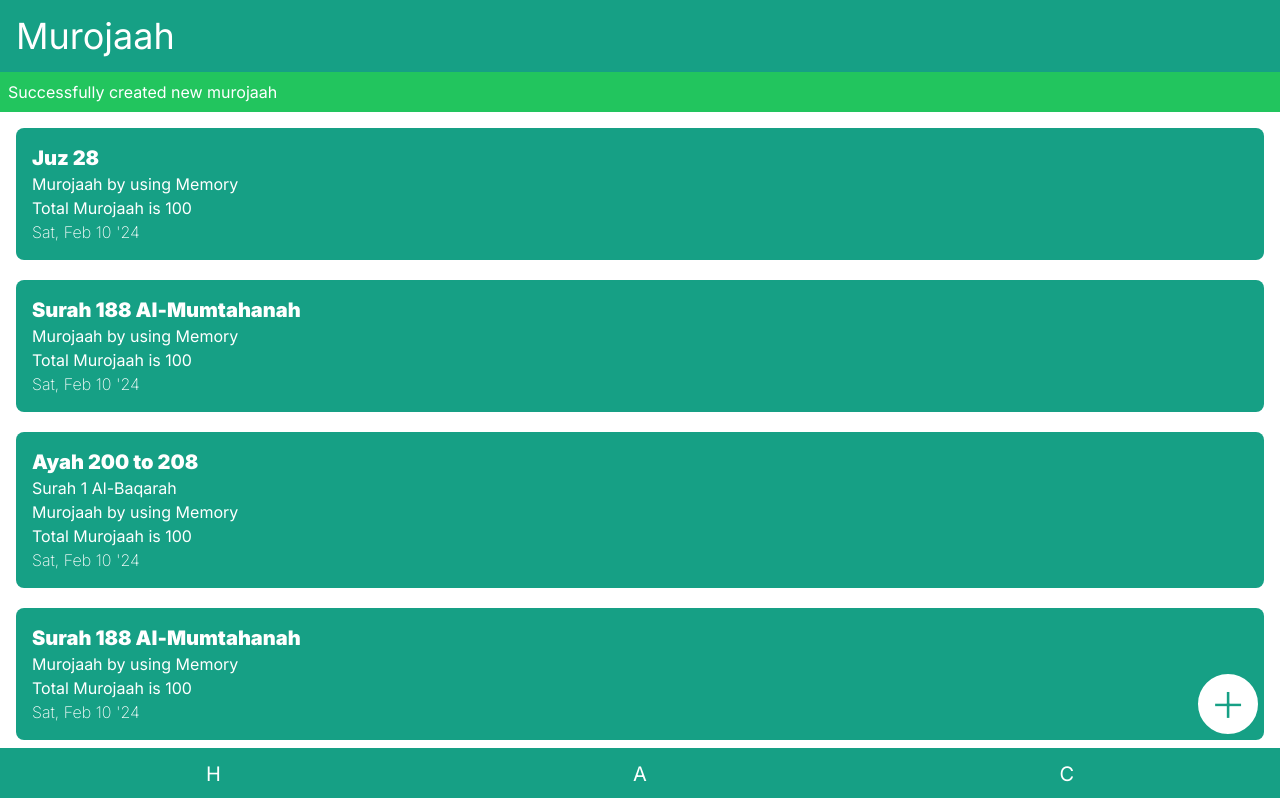
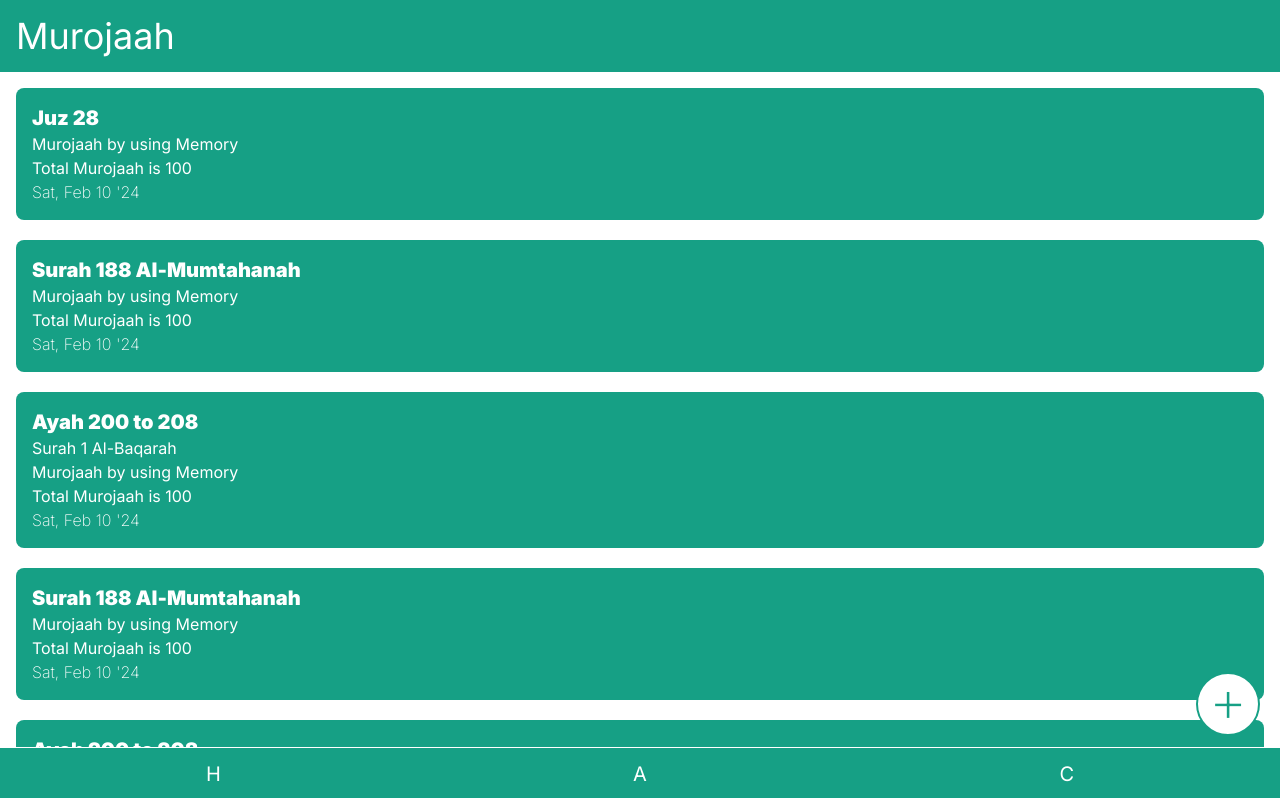
Before and after one commit to RR-Ardhika/murojaah, a Next.js app: page / in a window 1280 px wide. Shown: the top 798 px of the page. Built offline with nearby package versions, Linux system fonts and the light colour scheme.

Commit message:
Fix alert already showed up

```diff
--- a/src/app/page.tsx
+++ b/src/app/page.tsx
@@ -38,7 +38,7 @@ const Home = (): JSX.Element => {
     },
   ];
 
-  const [showAlert, setShowAlert] = useState(true);
+  const [showAlert, setShowAlert] = useState(false);
 
   return (
     <AlertContext.Provider value={{ showAlert, setShowAlert }}>
```
